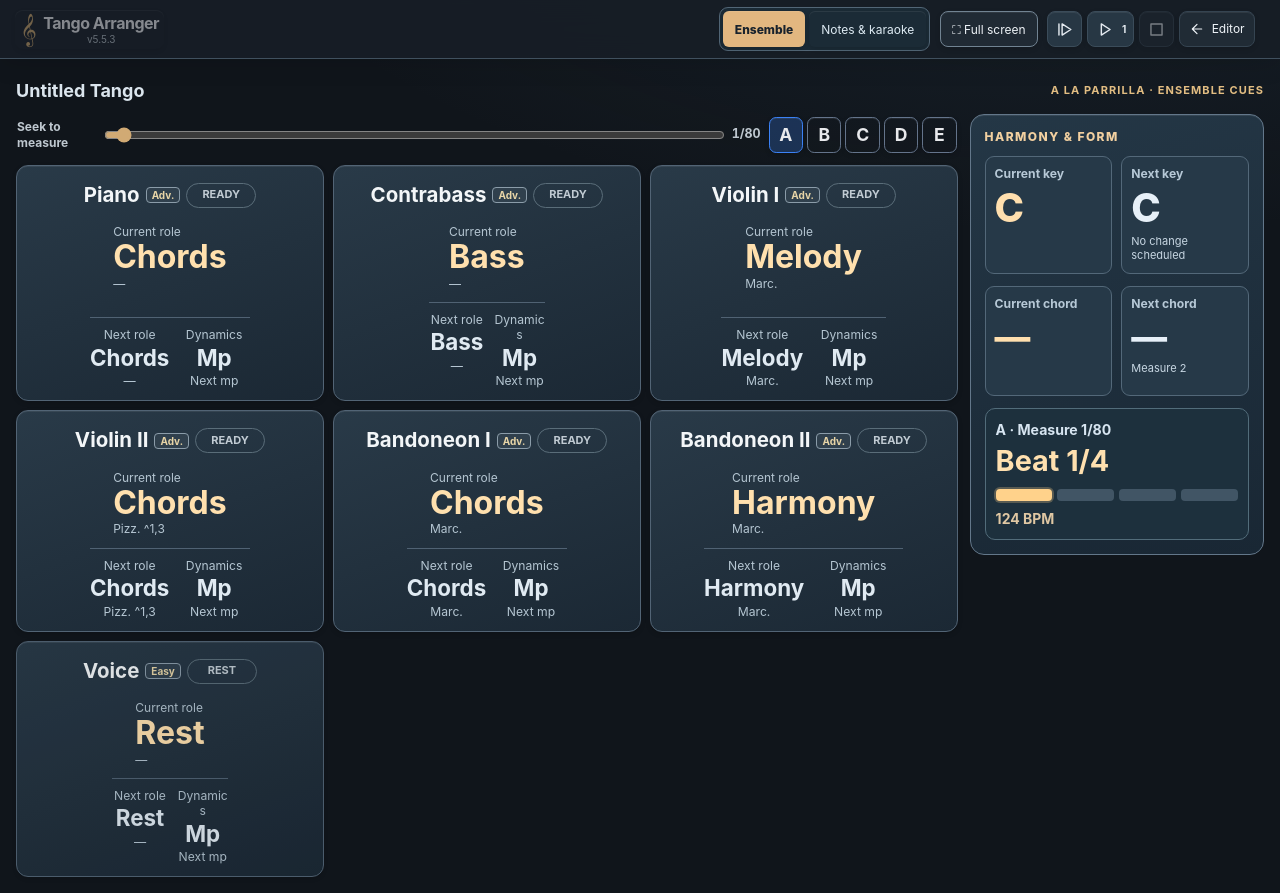
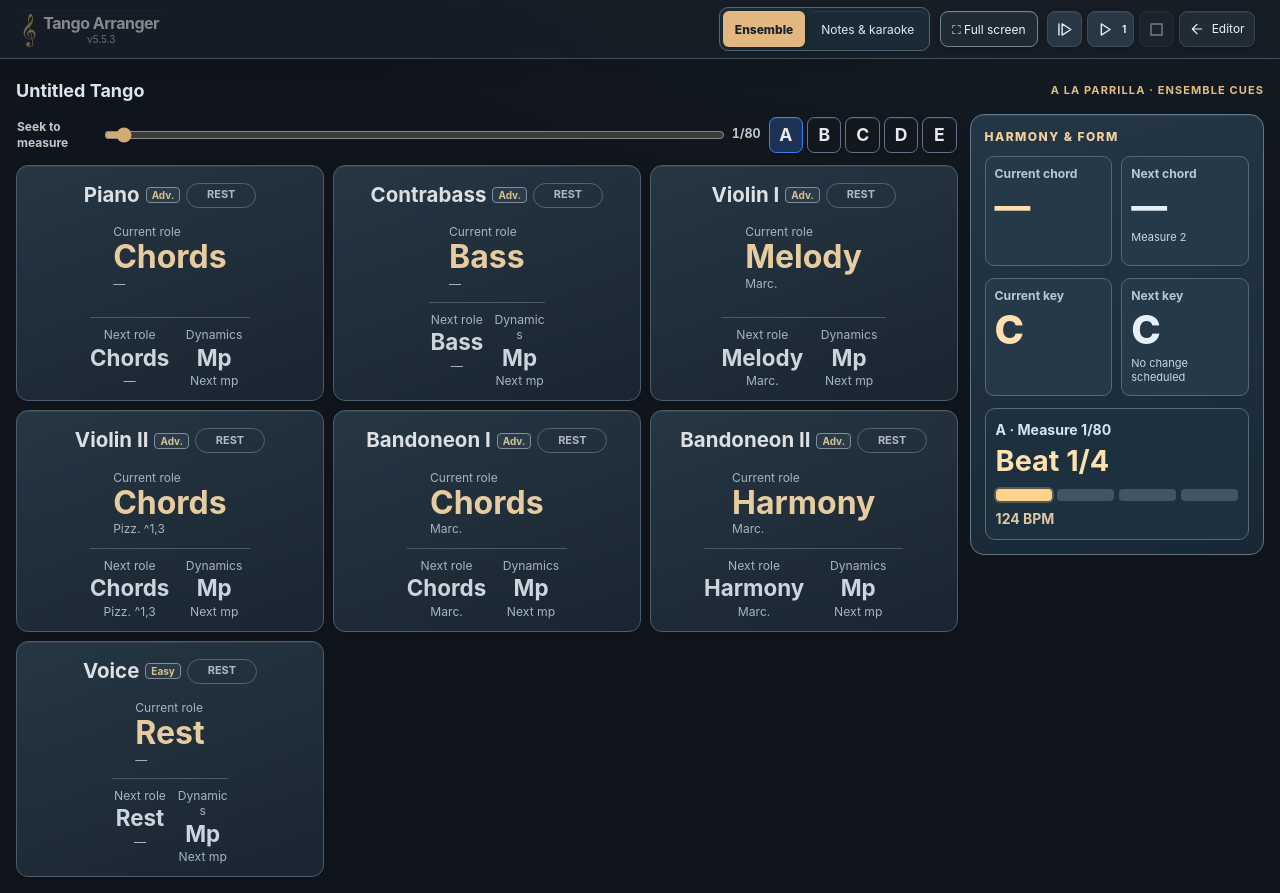
Before and after one commit to niwrA/tango-arranger, a Vue app: page / in a window 1280 px wide. Both pictures are taken after a click on the button "Performance". Built offline with nearby package versions, Linux system fonts and the light colour scheme.

Commit message:
Prioritize chords and use measure-stable beat-synchronized activity in performance mode

```diff
--- a/src/App.vue
+++ b/src/App.vue
@@ -396,6 +396,12 @@ function togglePerformanceFocus(inst:Instrument){performanceFocus.value=performa
 const performanceBar=computed(()=>Math.min(Math.max(0,project.value.bars.length-1),Math.floor(performanceBeat.value/project.value.beats)));
 const performanceSection=computed(()=>project.value.bars[performanceBar.value]?.section??'A');
 const performanceMeasureBeat=computed(()=>performanceBeat.value%project.value.beats+1);
+/** Animated cue emphasis follows transport beat position rather than a free-running CSS timer. */
+const performanceBeatGlow=computed(()=>{
+ if(!playing.value)return '0.13';
+ const phase=((performanceBeat.value%1)+1)%1;
+ return (0.10+0.37*Math.pow(1-phase,2.4)).toFixed(3);
+});
 const performanceSections=computed(()=>sectionSpans(project.value));
 const performanceParts=computed(()=>projectInstruments(project.value).map(inst=>{const bar=performanceBar.value,beat=performanceBeat.value;const notes=score.value[inst]??[];const sounding=notes.some(n=>n.start<=beat+0.0001&&n.start+noteSoundingDuration(n)>beat);return {inst,role:effectiveRole(inst,bar),sounding};}));
 /** A real upcoming key change may occur several measures from now. */
@@ -412,17 +418,16 @@ function performanceDynamic(inst:Instrument,bar:number):string{
  const mark=explicit?.start??p.expression?.sections[b.section]??'mf';
  return mark+(explicit?.end&&explicit.end!==mark?' → '+explicit.end:'');
 }
+/** Long-distance stage activity changes only at measure boundaries, not on each note gate. */
 const performanceCueParts=computed(()=>performanceParts.value.map(part=>{
  const bar=performanceBar.value,p=project.value,nextBar=Math.min(bar+1,p.bars.length-1);
- const nextStart=(score.value[part.inst]??[]).filter(n=>n.start>performanceBeat.value+0.0001).reduce((a,n)=>Math.min(a,n.start),Infinity);
- const upcomingIn=!part.sounding&&Number.isFinite(nextStart)&&nextStart-performanceBeat.value<=p.beats?
-  Math.max(1,Math.ceil(nextStart-performanceBeat.value)):null;
- const cueStatus=part.sounding?'PLAYING':upcomingIn!==null?'IN '+upcomingIn:part.role==='rest'?'REST':'READY';
- return {...part,display:rosterDisplayName(part.inst),cueStatus,nextRole:effectiveRole(part.inst,nextBar),
+ const notes=score.value[part.inst]??[];
+ const playingInMeasure=notes.some(n=>n.start<(bar+1)*p.beats&&n.start+noteSoundingDuration(n)>bar*p.beats);
+ const nextMeasureHasNotes=nextBar!==bar&&notes.some(n=>n.start<(nextBar+1)*p.beats&&n.start+noteSoundingDuration(n)>nextBar*p.beats);
+ const cueStatus=playingInMeasure?'ACTIVE':nextMeasureHasNotes?'NEXT BAR':'REST';
+ return {...part,display:rosterDisplayName(part.inst),playingInMeasure,cueStatus,nextRole:effectiveRole(part.inst,nextBar),
   articulation:cellArticulation(part.inst,bar),nextArticulation:cellArticulation(part.inst,nextBar),
-  dynamics:performanceDynamic(part.inst,bar),nextDynamics:performanceDynamic(part.inst,nextBar),
-  offset:p.instrumentSettings?.[part.inst]?.dynamicsOffset??0,
-  nextEntry:Number.isFinite(nextStart)?Math.max(0,Math.ceil(nextStart-performanceBeat.value)):null};
+  dynamics:performanceDynamic(part.inst,bar),nextDynamics:performanceDynamic(part.inst,nextBar)};
 }));
 /** Follow the lyric-bearing part, even when a different instrument's notes are selected. */
 const performanceVocalCue=computed(()=>{
@@ -3227,8 +3232,8 @@ function addArrastre(){const inst:'Piano'='Piano';const b=selectedBar.value,offs
     <div class="performance-lyric-line" aria-live="off"><span v-for="(note,i) in performanceVocalCue.words" :key="`${note.start}:${i}`" :class="{'performance-lyric-active':performanceVocalCue.active&&performanceVocalCue.current===note}">{{note.lyric||note.lyric2||'·'}}</span></div>
   </div>
   <div v-if="performanceView==='ensemble'" class="performance-cue-grid" aria-label="Equal-size instrument cue panels">
-   <button v-for="part in performanceCueParts" :key="part.inst" class="performance-cue-panel" type="button" :class="{'performance-cue-playing':part.sounding,'performance-cue-rest':part.role==='rest'&&!part.sounding,'performance-cue-focus':performanceFocus===part.inst,'performance-cue-change':part.nextRole!==part.role}" :aria-pressed="performanceFocus===part.inst" @click="togglePerformanceFocus(part.inst)">
-     <span class="performance-cue-identity"><strong>{{part.display}}</strong><span class="instrument-skill-tag">{{instrumentSkillShort(part.inst)}}</span><span class="performance-cue-activity" :class="{'is-playing':part.sounding,'is-upcoming':part.cueStatus.startsWith('IN ')}">{{part.cueStatus}}</span></span>
+   <button v-for="part in performanceCueParts" :key="part.inst" class="performance-cue-panel" type="button" :class="{'performance-cue-playing':part.playingInMeasure,'performance-cue-rest':!part.playingInMeasure,'performance-cue-focus':performanceFocus===part.inst,'performance-cue-change':part.nextRole!==part.role}" :style="{'--cue-beat-glow':performanceBeatGlow}" :aria-pressed="performanceFocus===part.inst" @click="togglePerformanceFocus(part.inst)">
+     <span class="performance-cue-identity"><strong>{{part.display}}</strong><span class="instrument-skill-tag">{{instrumentSkillShort(part.inst)}}</span><span class="performance-cue-activity" :class="{'is-playing':part.playingInMeasure,'is-upcoming':part.cueStatus==='NEXT BAR'}">{{part.cueStatus}}</span></span>
      <span class="performance-cue-role"><small>Current role</small><strong>{{part.role}}</strong><small>{{part.articulation}}</small></span>
      <span class="performance-cue-next"><span><small>Next role</small><strong>{{part.nextRole}}</strong><small>{{part.nextArticulation}}</small></span><span><small>Dynamics</small><strong>{{part.dynamics}}</strong><small>Next {{part.nextDynamics}}</small></span></span>
    </button>
@@ -3236,15 +3241,15 @@ function addArrastre(){const inst:'Piano'='Piano';const b=selectedBar.value,offs
     </div>
     <aside class="performance-harmony-sidebar" aria-label="Harmony and form">
       <h3>Harmony &amp; form</h3>
-      <div class="performance-harmony-group">
+      <div class="performance-harmony-group performance-chord-group">
+        <div class="performance-harmony-item performance-harmony-current"><small>Current chord</small><strong>{{performanceHarmony.chord}}</strong></div>
+        <div class="performance-harmony-item performance-harmony-upcoming"><small>Next chord</small><strong>{{performanceHarmony.nextChord}}</strong><span>Measure {{Math.min(project.bars.length,performanceBar+2)}}</span></div>
+      </div>
+      <div class="performance-harmony-group performance-key-group">
         <div class="performance-harmony-item performance-harmony-current"><small>Current key</small><strong>{{performanceHarmony.key}}</strong></div>
         <div class="performance-harmony-item performance-harmony-upcoming" :class="{'performance-harmony-imminent':performanceHarmony.changeMeasure!==null&&performanceHarmony.changeMeasure-performanceBar<=2}">
           <small>Next key</small><strong>{{performanceHarmony.upcomingKey}}</strong><span>{{performanceHarmony.changeMeasure===null?'No change scheduled':'At measure '+performanceHarmony.changeMeasure}}</span>
         </div>
-      </div>
-      <div class="performance-harmony-group performance-chord-group">
-        <div class="performance-harmony-item performance-harmony-current"><small>Current chord</small><strong>{{performanceHarmony.chord}}</strong></div>
-        <div class="performance-harmony-item performance-harmony-upcoming"><small>Next chord</small><strong>{{performanceHarmony.nextChord}}</strong><span>Measure {{Math.min(project.bars.length,performanceBar+2)}}</span></div>
       </div>
       <div class="performance-harmony-progress">
         <span class="performance-harmony-meter">{{performanceSection}} · Measure {{performanceBar+1}}/{{project.bars.length}}</span>
@@ -3403,7 +3408,7 @@ function addArrastre(){const inst:'Piano'='Piano';const b=selectedBar.value,offs
     <span><i class="legend-dot melody"></i> Melody</span><span><i class="legend-dot chords"></i> Chords / arpeggio / pizzicato</span><span><i class="legend-dot harmony"></i> Harmony</span><span><i class="legend-dot bass"></i> Bass</span><span><i class="legend-dot rest"></i> Rest</span><span><i class="legend-dot overridden"></i> Manual override</span>
   </div>
 </div>
-<PhrasePlanEditor v-if="phrasePlannerVisible" :project="project" :draft="phrasePlanDraft" @update:draft="phrasePlanDraft=$event" @apply="applyReviewedPhrasePlan" @open-notes="openPhraseNotes"/>
+<PhrasePlanEditor v-if="phrasePlannerVisible" :start-open="true" :project="project" :draft="phrasePlanDraft" @update:draft="phrasePlanDraft=$event" @apply="applyReviewedPhrasePlan" @open-notes="openPhraseNotes"/>
 <div v-if="orchestrationScope!=='all'" class="orchestration-map-filter" role="group" aria-label="Orchestration map filter">
   <label v-if="orchestrationScope==='instrument'">Instrument <select v-model="overviewInstrument" aria-label="Instrument shown in orchestration map"><option v-for="inst in overviewInstruments" :key="inst" :value="inst">{{rosterDisplayName(inst)}}</option></select></label>
   <label v-if="orchestrationScope==='section'">Orchestra group <select v-model="selectedInstrumentGroup" aria-label="Orchestra group shown in orchestration map"><option v-for="group in instrumentGroupOptions" :key="group" :value="group">{{group==='rhythm'?'Rhythm section':group==='melody'?'Melody section':'Harmony section'}}</option></select></label>
```
